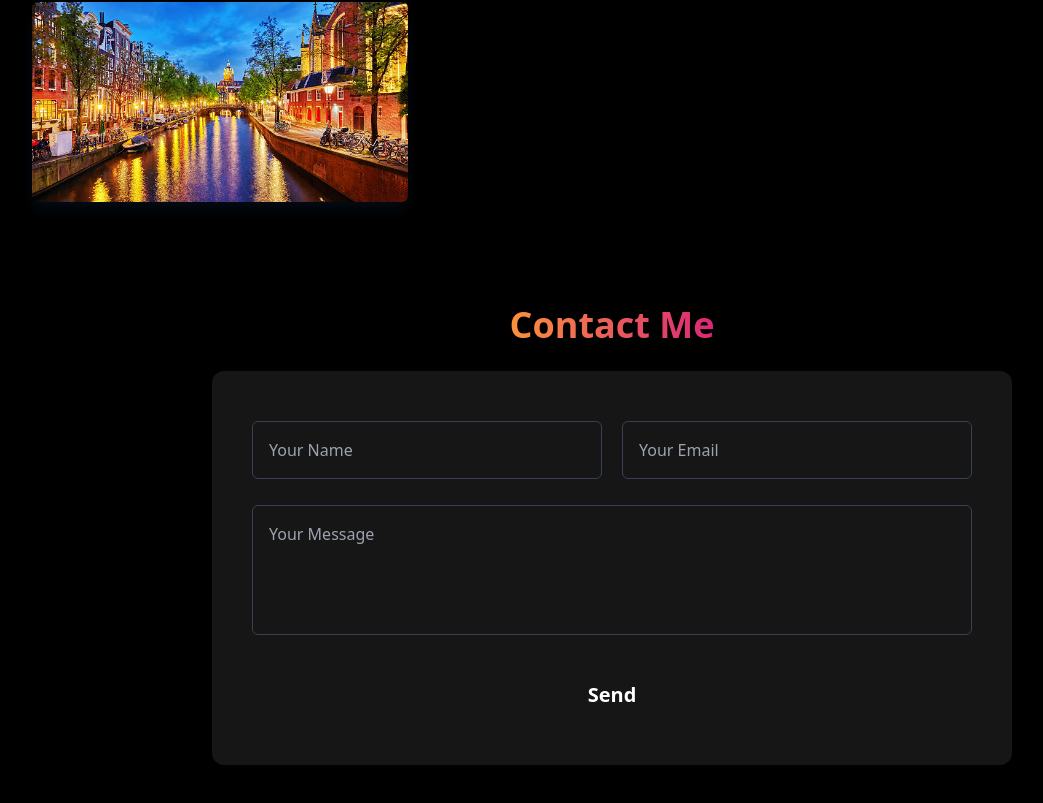
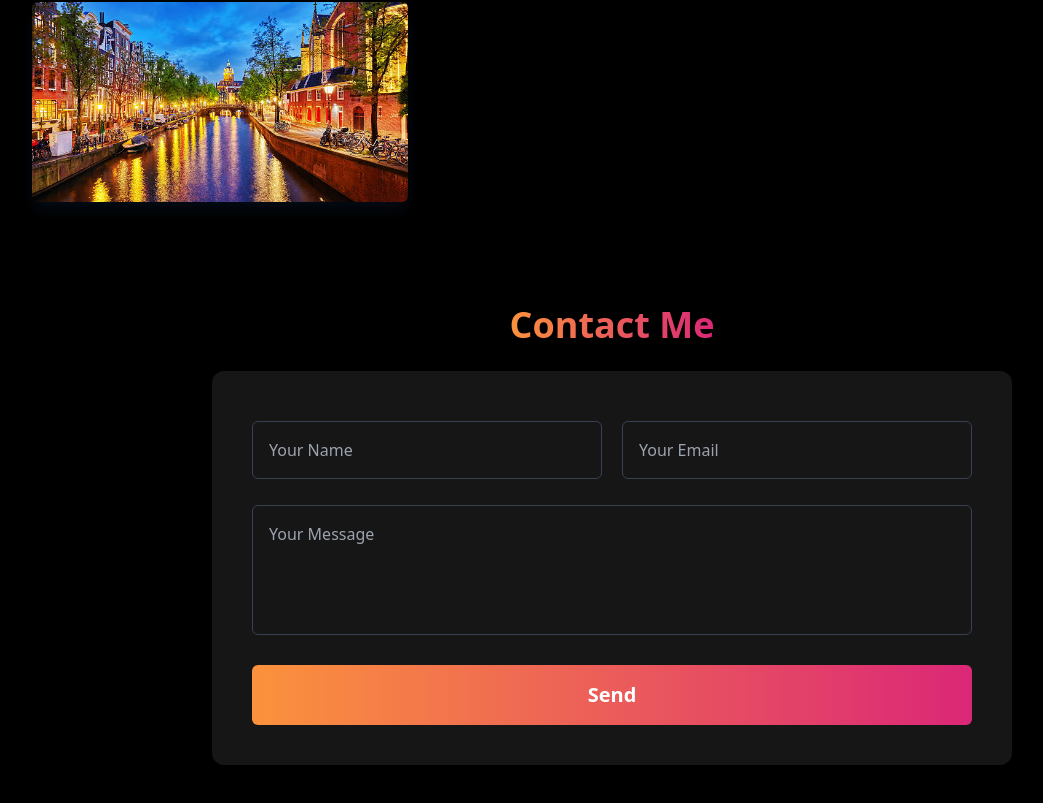
Before and after one commit to sean-p123/SeansPortfolioApp, a React (Vite) app: page / in a window 1280 px wide. Shown: the part 2744-3547 px from the top of the page, without its empty margins (28-1071 px from the left). Built offline with nearby package versions, Linux system fonts and the light colour scheme.

Commit message:
updated index.css

```diff
--- a/src/index.css
+++ b/src/index.css
@@ -8,3 +8,6 @@
 body {
     background-color: black;
 }
+.bg-primary-color {
+    @apply bg-gradient-to-r from-orange-400 to-pink-600 inline-block;
+}
```
